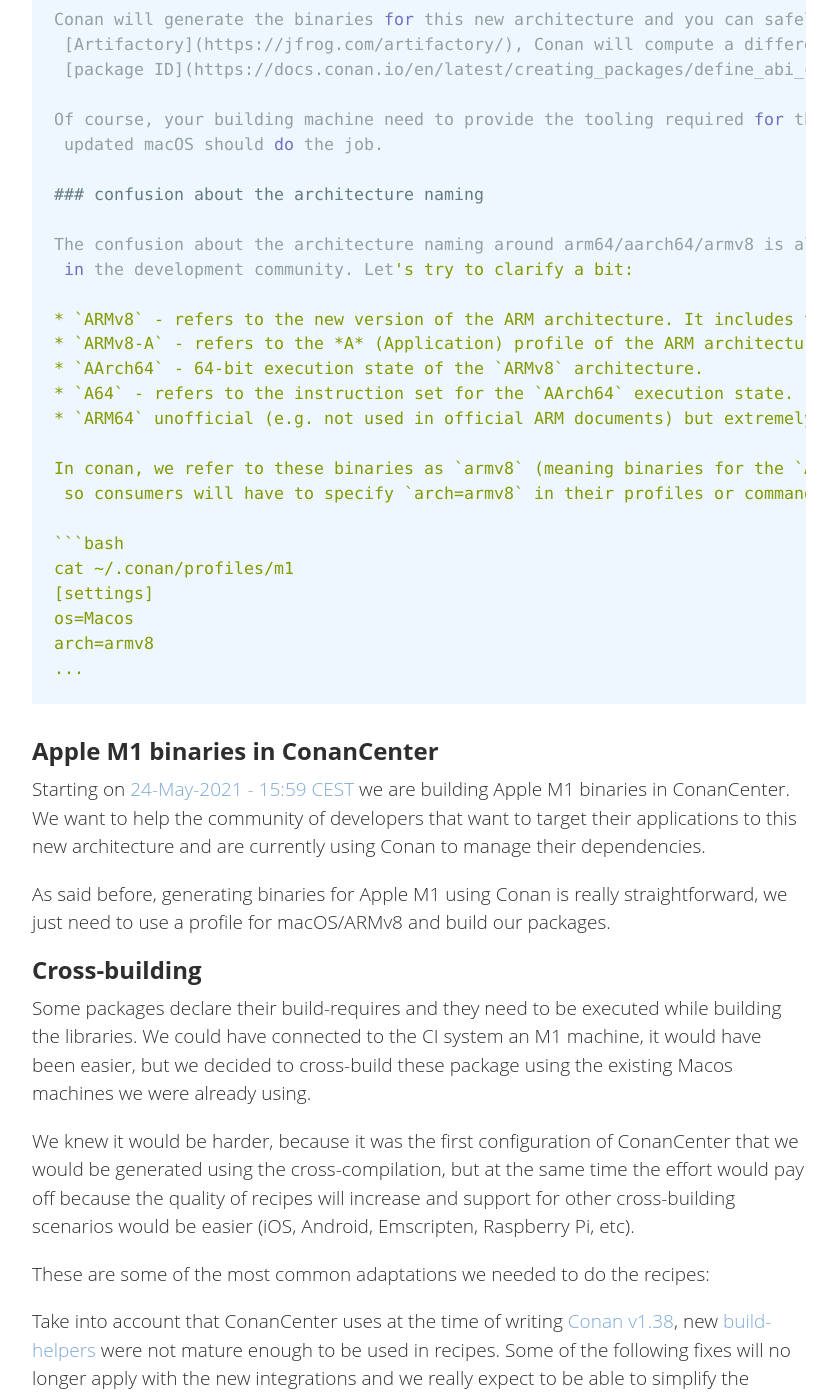
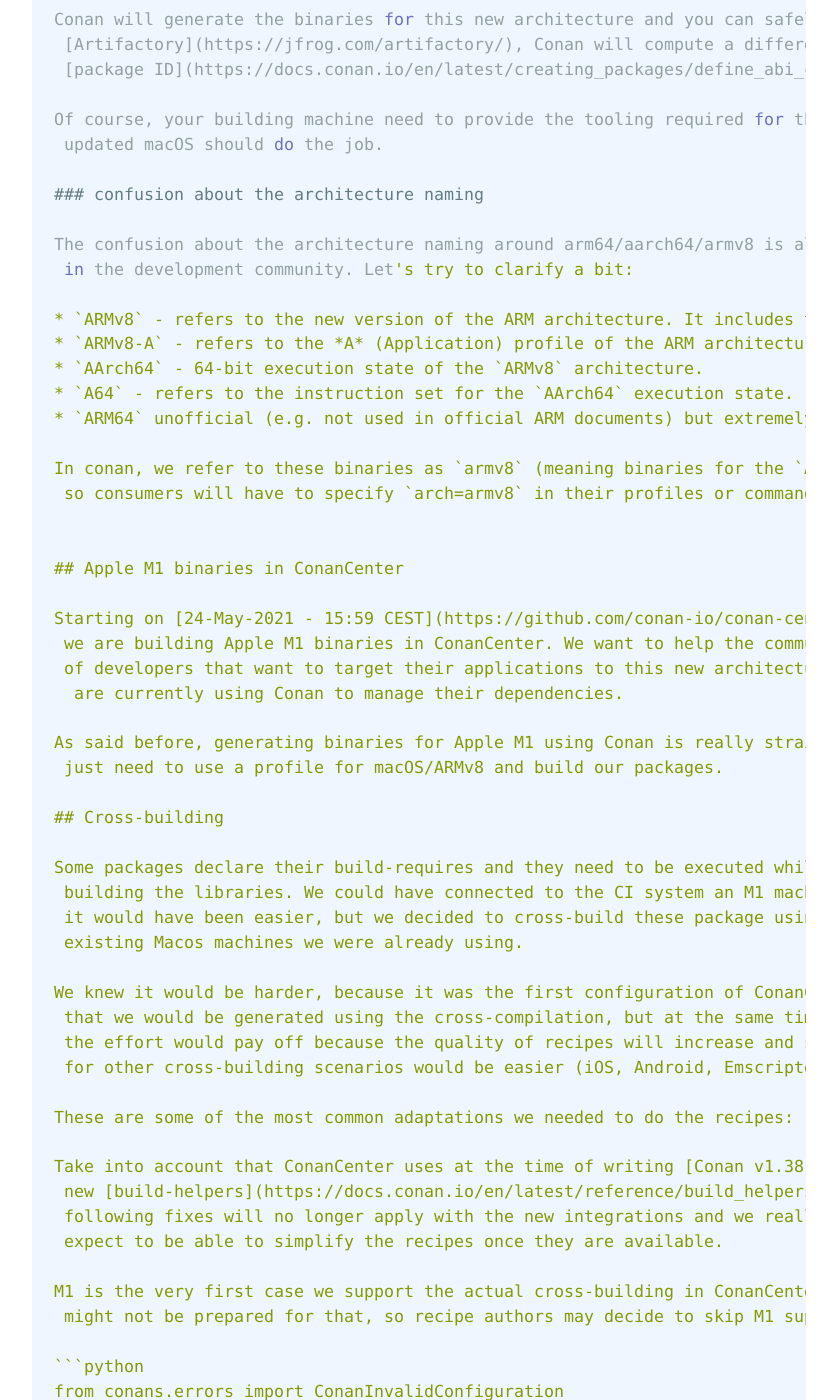
Before and after one commit to conan-io/conan-io.github.io, a Jekyll site: the page built from _posts/2021-09-06-m1.markdown, in a window 1280 px wide and 1400 px high, scrolled down 934 px. Shown: the whole window, without its empty margins (20-857 px from the left). Built offline with Jekyll 4.4.1, drawn with Linux system fonts in a browser that asks for light colours; comment, search, counter and statistics services are not loaded; some of the changed text lies outside the part shown.

Commit message:
Update _posts/2021-09-06-m1.markdown

````diff
--- a/_posts/2021-09-06-m1.markdown
+++ b/_posts/2021-09-06-m1.markdown
@@ -48,13 +48,6 @@ The confusion about the architecture naming around arm64/aarch64/armv8 is alread
 In conan, we refer to these binaries as `armv8` (meaning binaries for the `Aarch64` instruction set),
  so consumers will have to specify `arch=armv8` in their profiles or command lines:
 
-```bash
-cat ~/.conan/profiles/m1
-[settings]
-os=Macos
-arch=armv8
-...
-```
 
 ## Apple M1 binaries in ConanCenter
 
````
